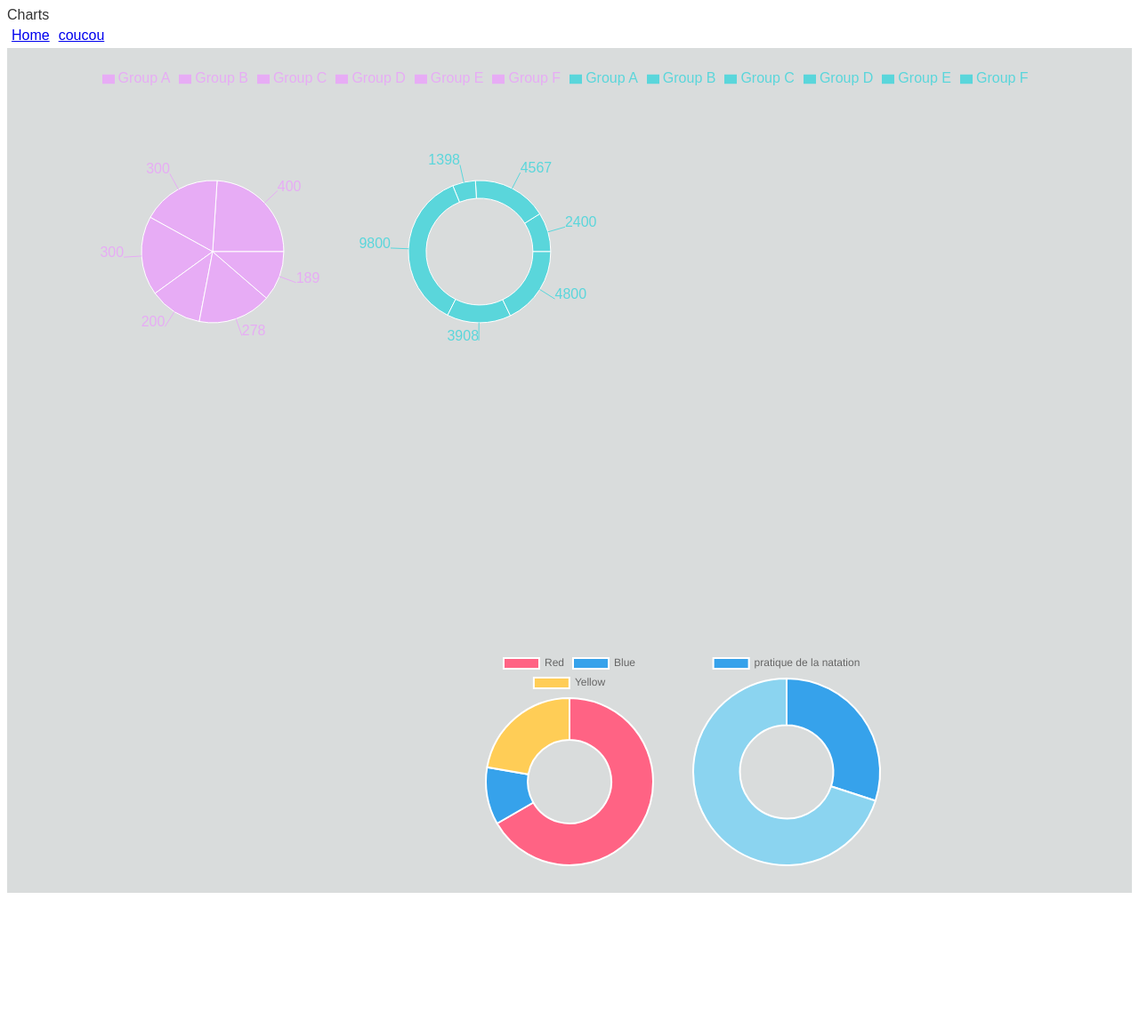
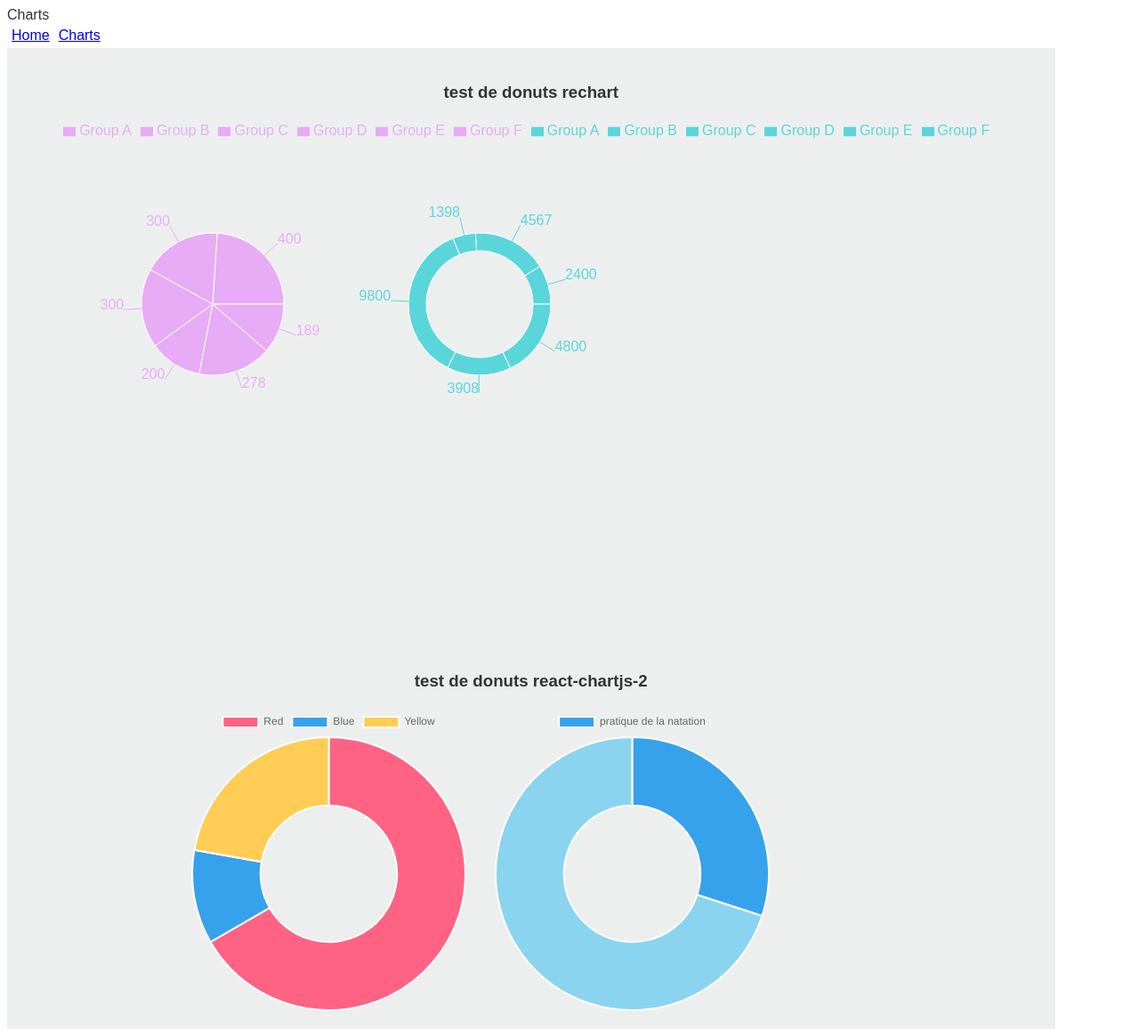
Before and after one commit to vio9/news-app, a React (Create React App) app: page /coucou in a window 1280 px wide. Shown: the whole page at 89% size. Before the commit the page ends 1012 px from the top, so only its background shows below. Built offline with nearby package versions, Linux system fonts and the light colour scheme.

Commit message:
style first charts

```diff
--- a/src/Coucou.js
+++ b/src/Coucou.js
@@ -8,9 +8,11 @@ function Coucou() {
       Charts
       <Nav />
       <div className='content'>
+        <h3>test de donuts rechart</h3>
         <Recharts />
       </div>
       <div className='content'>
+        <h3>test de donuts react-chartjs-2</h3>
         <Charts />
       </div>
     </div>
--- a/src/othersComponents/Nav.js
+++ b/src/othersComponents/Nav.js
@@ -6,7 +6,7 @@ function Nav() {
         Home{' '}
       </Link>
       <Link className='link' to='coucou'>
-        coucou
+        Charts
       </Link>
     </div>
   );
--- a/src/style/_elements.scss
+++ b/src/style/_elements.scss
@@ -17,7 +17,8 @@ html {
 
   .content {
     @include vertical-list;
-    background-color: rgb(217, 220, 220);
+    background-color: rgb(237, 239, 239);
+    width: 90%;
   }
   .wrapper-character {
     display: flex;
@@ -42,11 +43,9 @@ html {
     align-items: center;
   }
   .donuts-wrapper {
-    width: 20%;
-    padding: 10px;
+    width: 30%;
     display: flex;
-    flex-direction: row;
-    align-items: baseline;
+    margin-left: -40%;
   }
   button {
     background-color: rgb(185, 185, 180);
```
